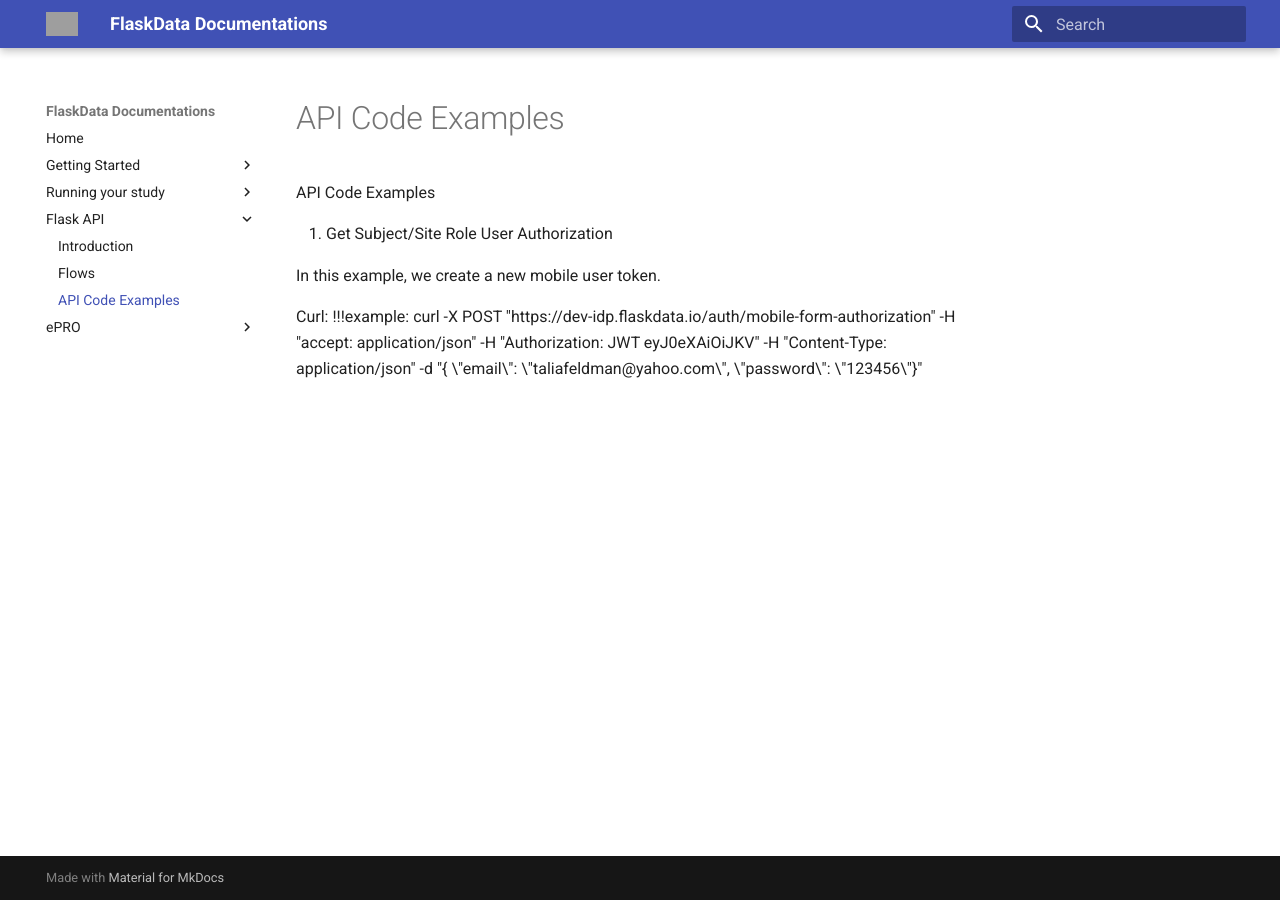
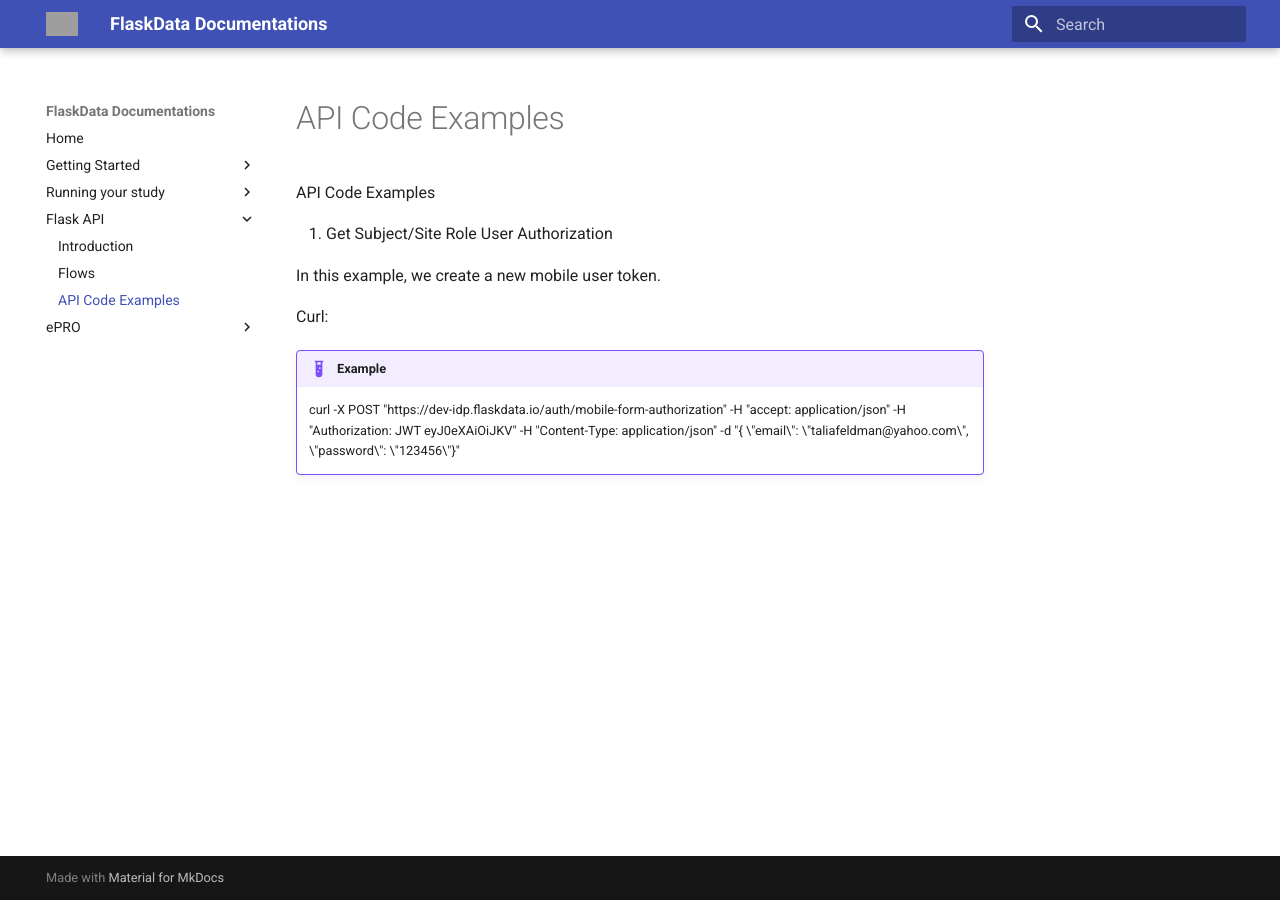
Before and after one commit to onlyjazz/flask-docs, an MkDocs documentation site: the page built from docs/api_code_examples.md, in a window 1280 px wide. Built offline with MkDocs 1.6.1 and Material for MkDocs 9.7.7, drawn with Linux system fonts in a browser that asks for light colours; grey boxes are pictures that could not be loaded.

```diff
--- a/docs/api_code_examples.md
+++ b/docs/api_code_examples.md
@@ -7,7 +7,7 @@ API Code Examples
 In this example, we create a new mobile user token.
 
 Curl:
-!!!example:
+!!!example
 	curl -X POST "https://dev-idp.flaskdata.io/auth/mobile-form-authorization" -H "accept: application/json" -H "Authorization: JWT eyJ0eXAiOiJKV" -H "Content-Type: application/json" -d "{ \"email\": \"taliafeldman@yahoo.com\", \"password\": \"123456\"}"
 
 <!--
```
